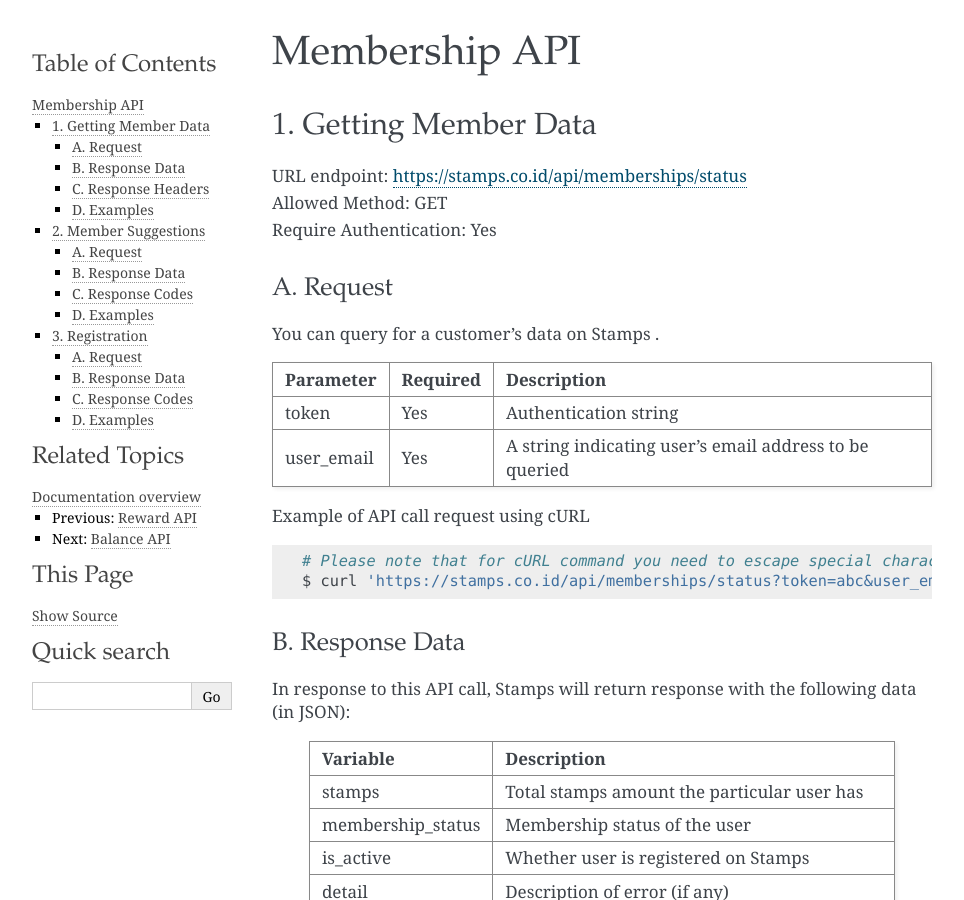
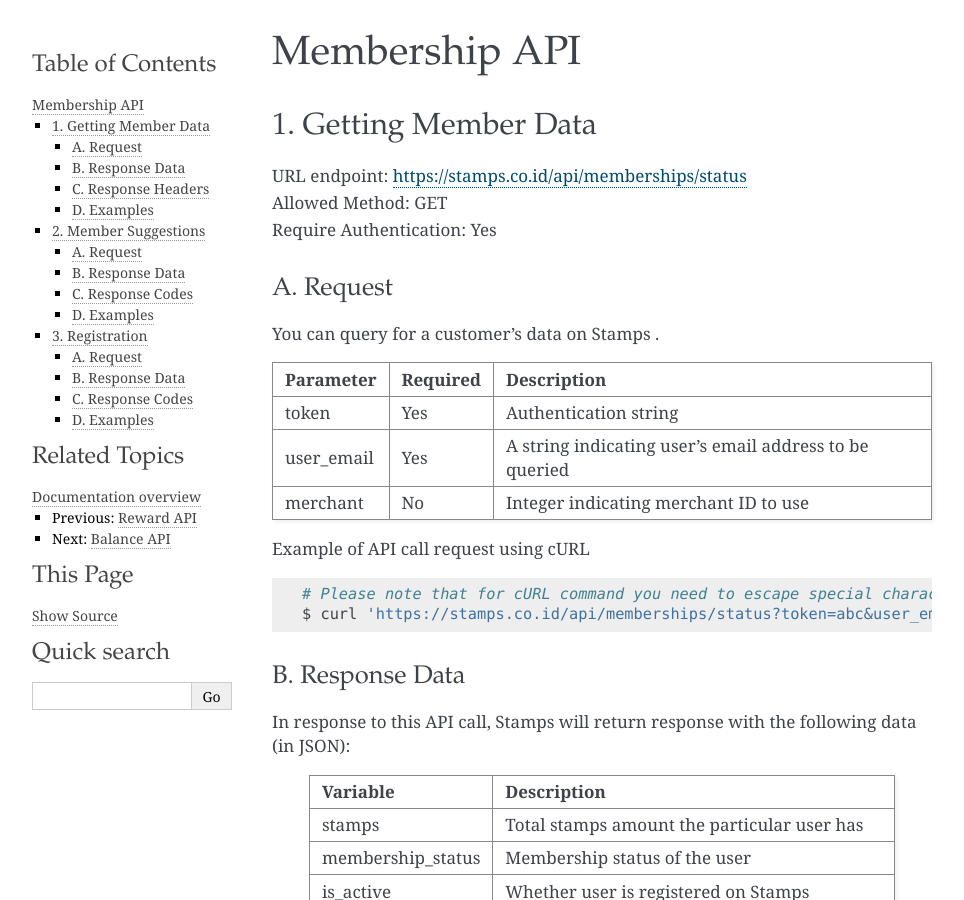
Before and after one commit to ui/stamps-api-docs, a Sphinx documentation site: the page built from source/customer_api.rst, in a window 1280 px wide and 900 px high. Shown: the whole window, without its empty margins (148-1112 px from the left). Built offline with Sphinx 7.4.7, drawn with Linux system fonts in a browser that asks for light colours; some of the changed text lies outside the part shown.

Commit message:
Added merchant arguments to customer API docs.

```diff
--- a/source/customer_api.rst
+++ b/source/customer_api.rst
@@ -19,6 +19,7 @@ Parameter   Required    Description
 token       Yes         Authentication string
 user_email  Yes         A string indicating user's
                         email address to be queried
+merchant    No          Integer indicating merchant ID to use
 =========== =========== =========================
 
 Example of API call request using cURL
@@ -129,6 +130,7 @@ Parameter   Required    Description
 token       Yes         Authentication string
 query       Yes         A string indicating query
                         to be processed for the suggestions API
+merchant    No          Integer indicating merchant ID to use
 =========== =========== =========================
 
 Example of API call request using cURL:
--- a/source/reward_api.rst
+++ b/source/reward_api.rst
@@ -19,7 +19,7 @@ Parameter   Required    Description
 token       Yes         Authentication string
 user_email  No          A string indicating user's
                         email address to be queried
-merchant    No          User ID of merchant to be queried for reward index(If you have access)
+merchant    No          ID of merchant to be queried for reward
 =========== =========== =========================
 
 Example of API call request using cURL
```
